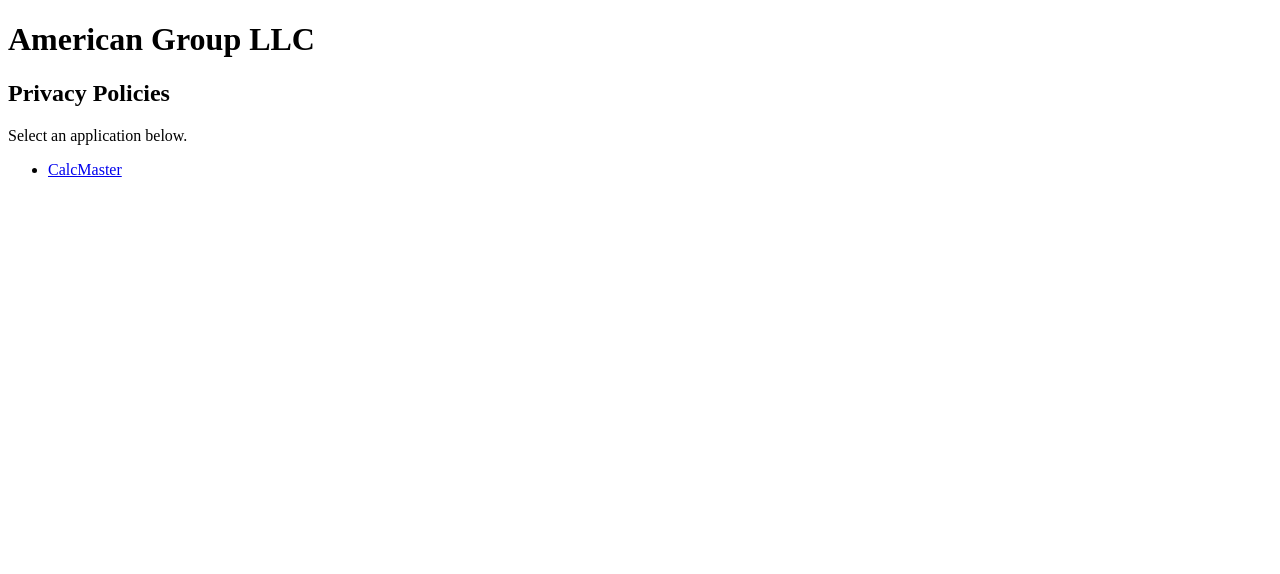
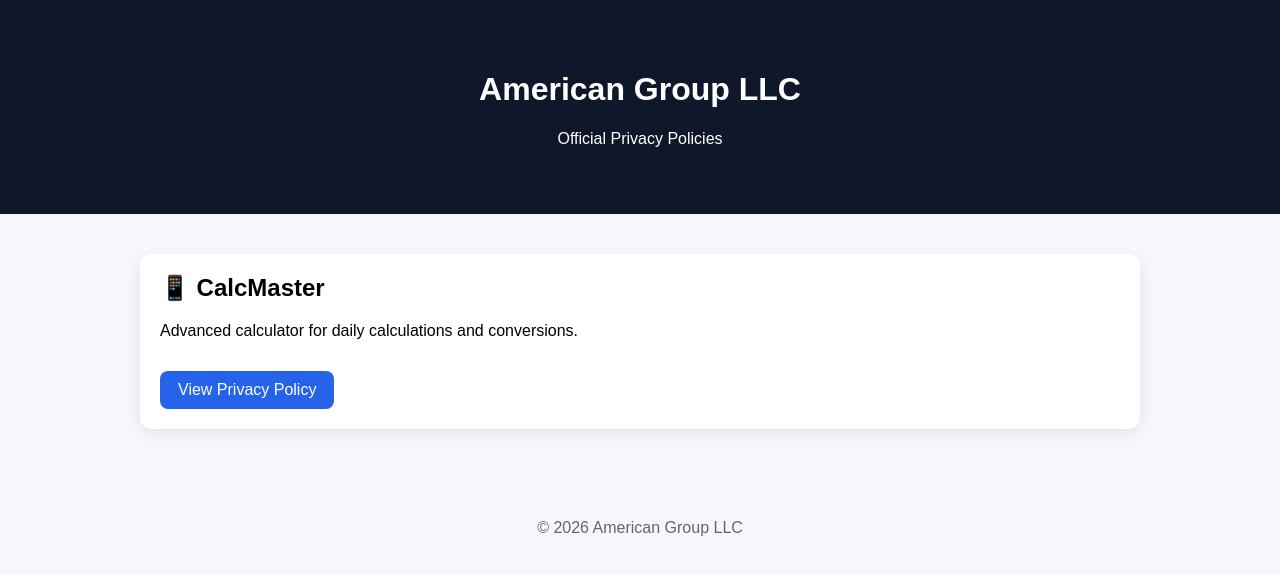
Before and after one commit to AmericanGroupLLC/AmericanGroupLLC.github.io, a website: page policy/index.html in a window 1280 px wide. Drawn offline with Linux system fonts and the light colour scheme.

Commit message:
Update index.html

```diff
--- a/policy/index.html
+++ b/policy/index.html
@@ -1,21 +1,95 @@
 <!DOCTYPE html>
 <html lang="en">
 <head>
-    <meta charset="UTF-8">
-    <meta name="viewport" content="width=device-width, initial-scale=1.0">
-    <title>American Group LLC - Privacy Policies</title>
+<meta charset="UTF-8">
+<meta name="viewport" content="width=device-width, initial-scale=1.0">
+
+<title>American Group LLC | Privacy Policies</title>
+
+<style>
+
+body{
+    margin:0;
+    font-family:Arial,Helvetica,sans-serif;
+    background:#f5f7fb;
+}
+
+header{
+    background:#0f172a;
+    color:white;
+    padding:50px 20px;
+    text-align:center;
+}
+
+.container{
+    max-width:1000px;
+    margin:auto;
+    padding:40px 20px;
+}
+
+.card{
+    background:white;
+    border-radius:12px;
+    padding:20px;
+    margin-bottom:20px;
+    box-shadow:0 5px 15px rgba(0,0,0,.08);
+}
+
+.card h2{
+    margin-top:0;
+}
+
+.button{
+    display:inline-block;
+    margin-top:15px;
+    padding:10px 18px;
+    background:#2563eb;
+    color:white;
+    text-decoration:none;
+    border-radius:8px;
+}
+
+footer{
+    text-align:center;
+    padding:30px;
+    color:#666;
+}
+
+</style>
+
 </head>
+
 <body>
+
+<header>
 
 <h1>American Group LLC</h1>
 
-<h2>Privacy Policies</h2>
+<p>Official Privacy Policies</p>
 
-<p>Select an application below.</p>
+</header>
 
-<ul>
-    <li><a href="calcmaster/">CalcMaster</a></li>
-</ul>
+<div class="container">
+
+<div class="card">
+
+<h2>📱 CalcMaster</h2>
+
+<p>Advanced calculator for daily calculations and conversions.</p>
+
+<a class="button" href="calcmaster/">
+View Privacy Policy
+</a>
+
+</div>
+
+</div>
+
+<footer>
+
+© 2026 American Group LLC
+
+</footer>
 
 </body>
 </html>
```
